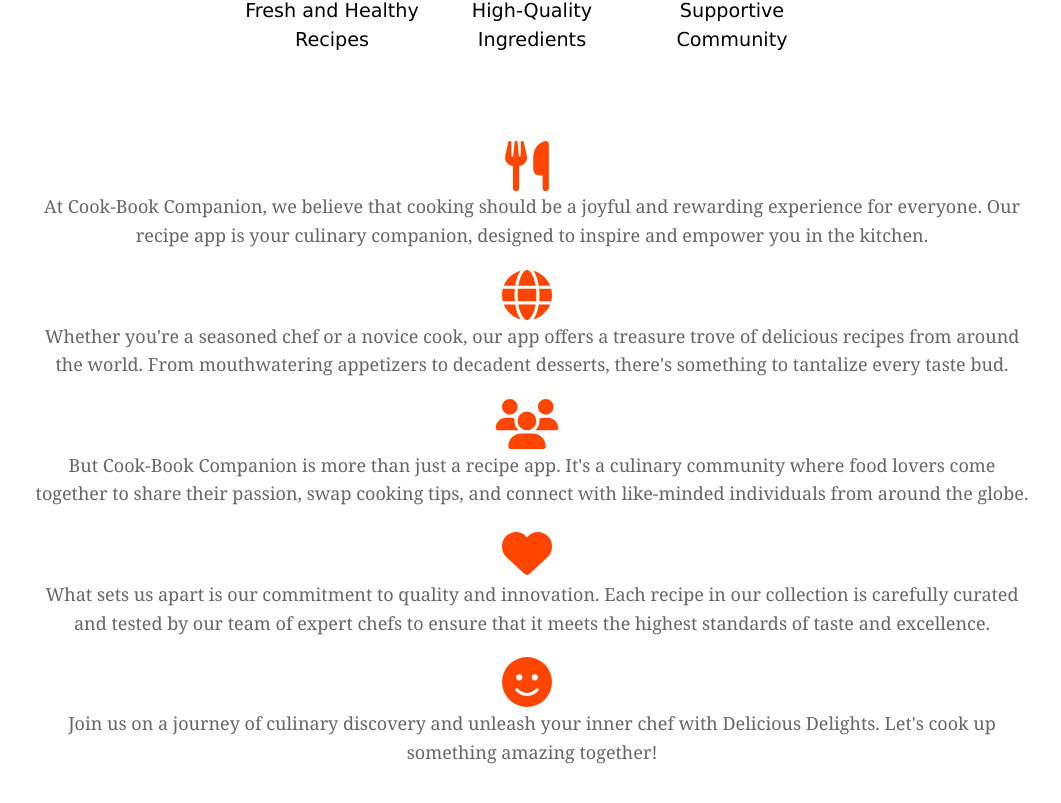
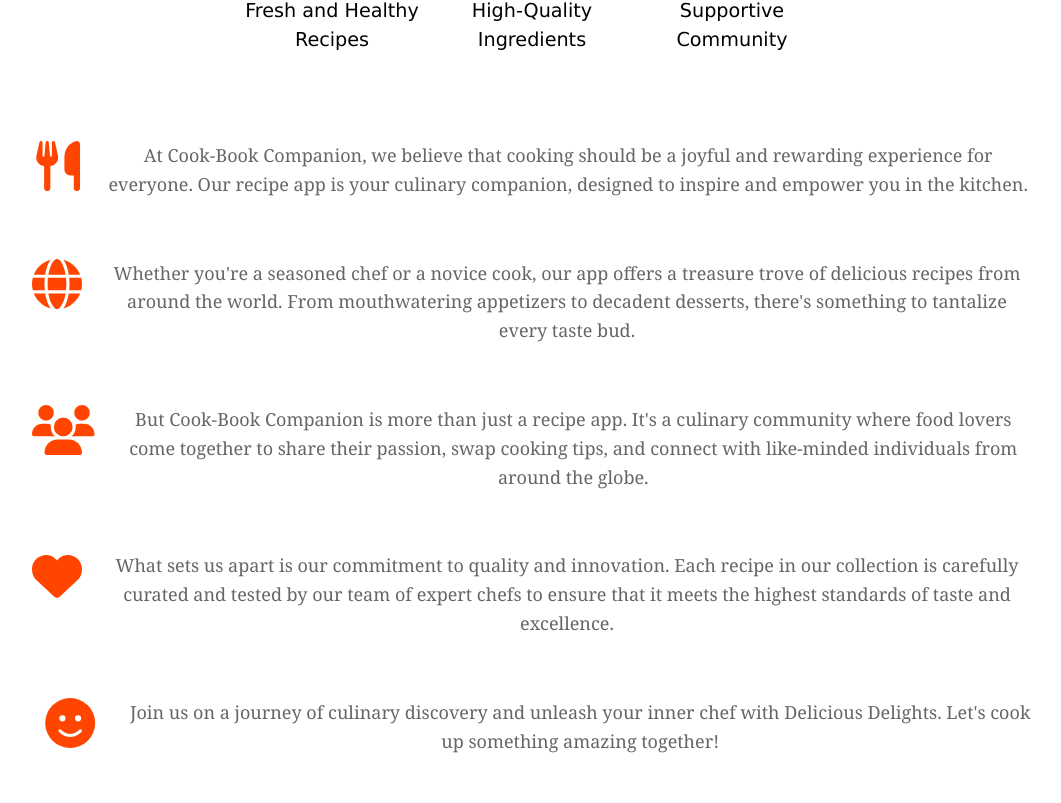
Before and after one commit to hadujeluk/Cookbook-companion, a React (Vite) app: page / in a window 1280 px wide. Shown: the part 1134-1937 px from the top of the page, without its empty margins (108-1169 px from the left). Built offline with nearby package versions, Linux system fonts and the light colour scheme.

Commit message:
style the paragraphs and icons groups

```diff
--- a/src/components/About.css
+++ b/src/components/About.css
@@ -47,3 +47,13 @@
     font-family: Verdana, Geneva, Tahoma, sans-serif;
     font-size: larger;
   }
+
+  .paragraph-group {
+    display: flex;
+    align-items: flex-start;
+    margin-bottom: 40px;
+  }
+
+  .paragraph-group .icon {
+    margin-right: 20px;
+  }
```
